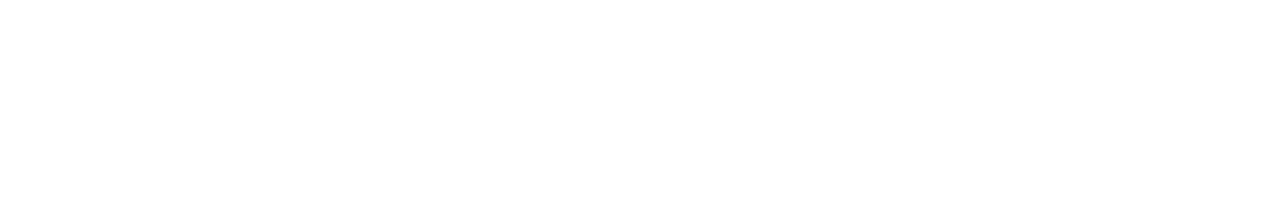
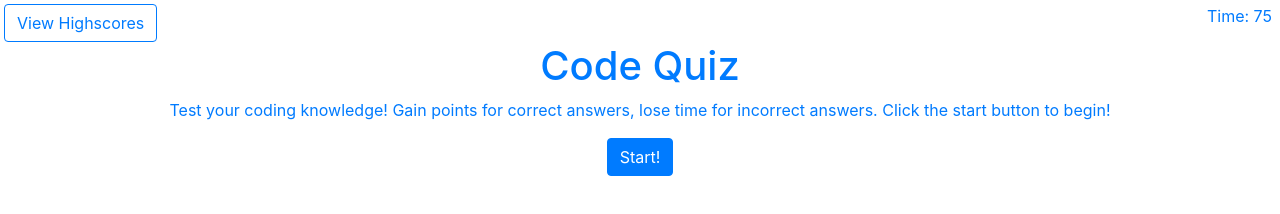
Before and after one commit to Zayd-Sarraj/Code-Quiz, a plain HTML site: page index.html in a window 1280 px wide. Drawn offline with nearby package versions, Linux system fonts and the light colour scheme.

Commit message:
coded the quiz starting page html, psuedocoded js

```diff
--- a/index.html
+++ b/index.html
@@ -1,23 +1,43 @@
 <!DOCTYPE html>
 <html lang="en">
+
 <head>
     <meta charset="UTF-8">
     <!-- Bootstrap css -->
-    <link rel="stylesheet" href="https://stackpath.bootstrapcdn.com/bootstrap/4.3.1/css/bootstrap.min.css" integrity="sha384-ggOyR0iXCbMQv3Xipma34MD+dH/1fQ784/j6cY/iJTQUOhcWr7x9JvoRxT2MZw1T" crossorigin="anonymous">
+    <link rel="stylesheet" href="https://stackpath.bootstrapcdn.com/bootstrap/4.3.1/css/bootstrap.min.css"
+        integrity="sha384-ggOyR0iXCbMQv3Xipma34MD+dH/1fQ784/j6cY/iJTQUOhcWr7x9JvoRxT2MZw1T" crossorigin="anonymous">
     <title>Code Quiz</title>
 </head>
-<body>
+
+<body class="text-primary">
+    <div class="d-flex">
+        <!-- Div for highscore button, hidden on high score screen  -->
+        <div id="highscoreButton">
+            <button type="button" class="btn btn-outline-primary ml-1 mt-1">View Highscores</button>
+        </div>
+        <!-- Div for timer, hidden on high score screen -->
+        <div id="timer" class="ml-auto mr-2 mt-1">Time: 75 </div>
+    </div>
+        <!-- Container for the main quiz body  -->
+    <div class="container" id="quizBox">
+        <!-- Row for title, to be replaced with questions when quiz starts -->
+        <div class="row" id="quizTitle">
+            <h1 class="mx-auto">Code Quiz</h1>
+        </div>
+        <!-- Row for description, replaced with answers when quiz starts  -->
+        <div class="row" id="quizContent">
+            <p class="mx-auto">Test your coding knowledge! Gain points for correct answers, lose time for incorrect
+                answers. Click the start button to begin!</p>
+        </div>
+        <!-- Quiz start button -->
+        <div class="row" id="underQuiz">
+            <button type="button" class="btn btn-primary mx-auto" id="startButton">Start!</button>
+        </div>
+    </div>
 
 
-
-
-
-
-
-
-
-
-
+    <!-- javascript link  -->
     <script src="assets/script.js"></script>
 </body>
+
 </html>
```
Also changed, not shown: assets/script.js (+21 -0 lines).
